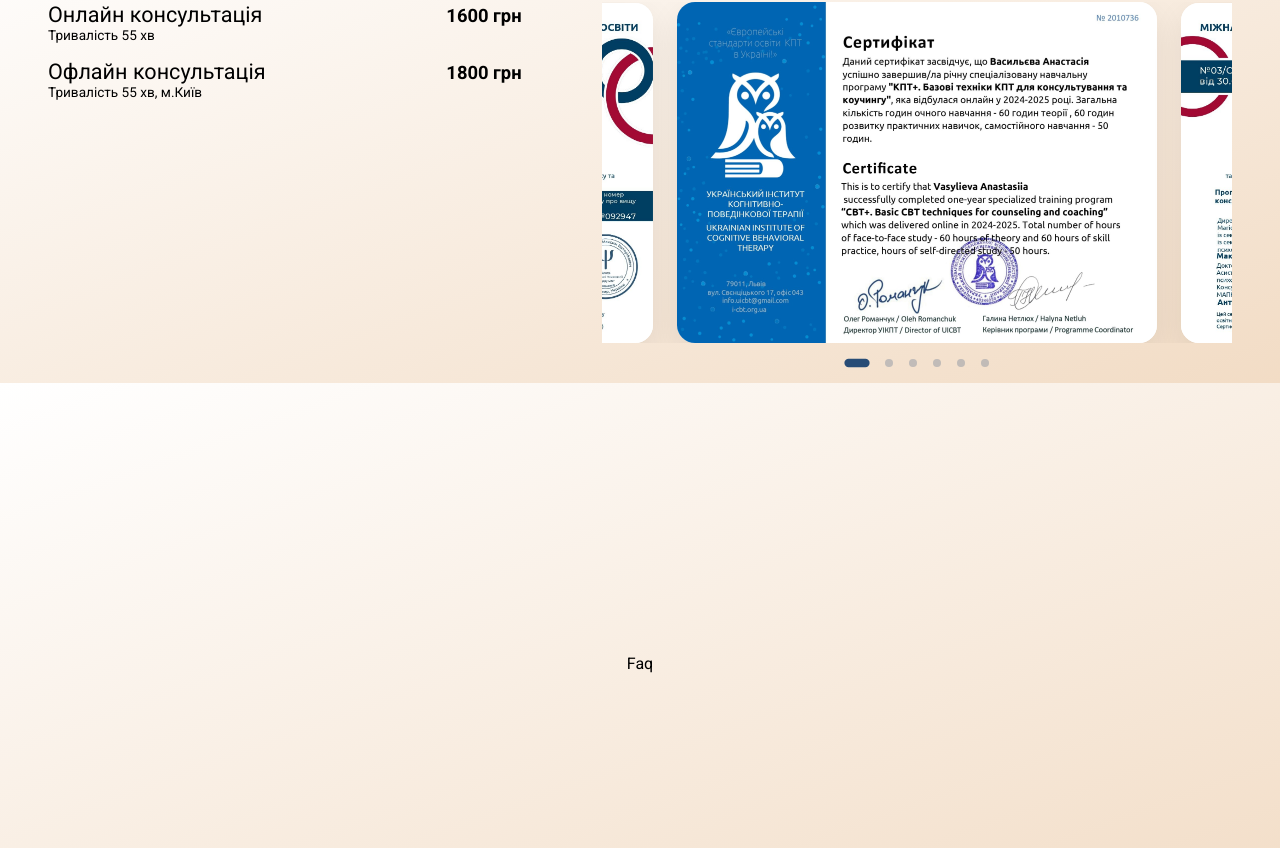
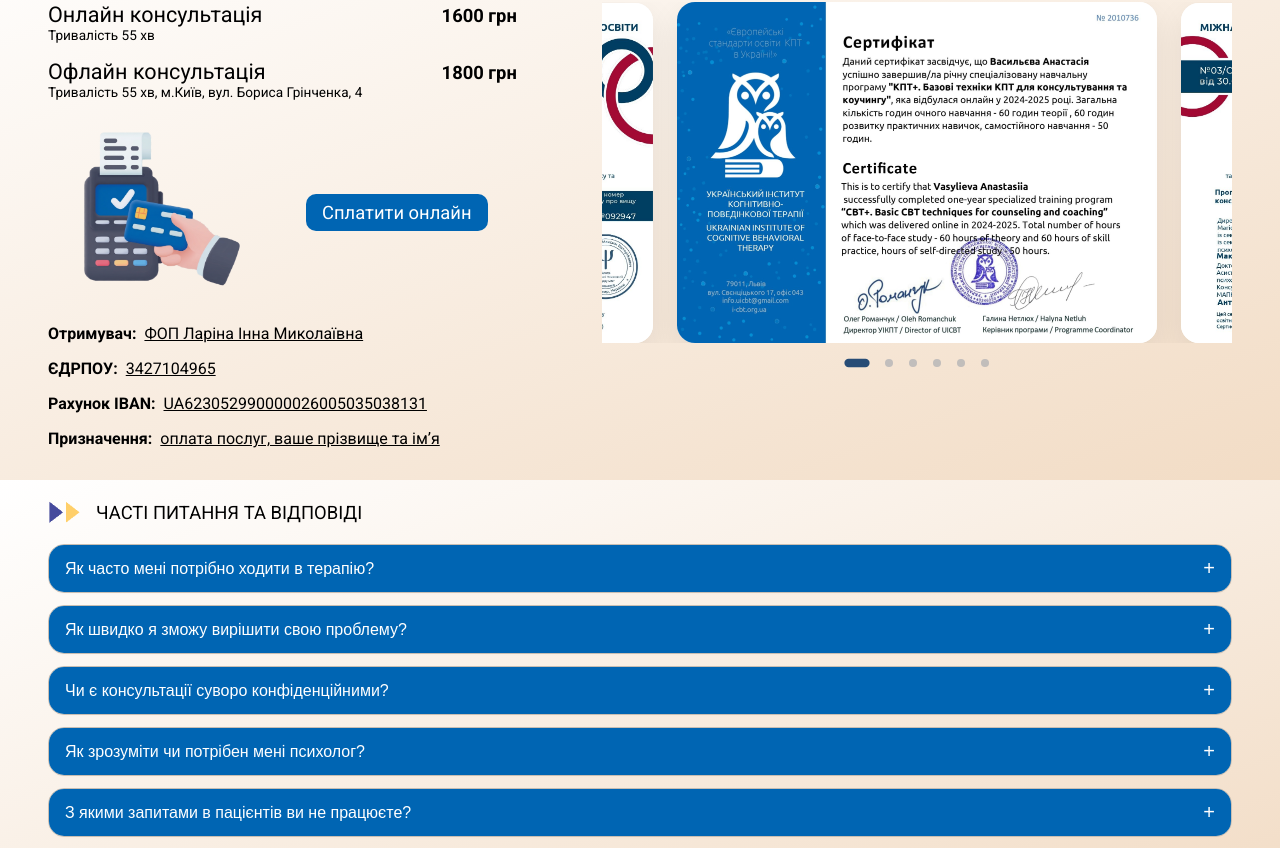
Before and after one commit to innacare/psy, a Next.js app: page / in a window 1280 px wide. Shown: the part 1455-2303 px from the top of the page. Built offline with nearby package versions, Linux system fonts and the light colour scheme.

Commit message:
Add a payment block but still need content for it

```diff
--- a/src/app/components/Conditions/index.tsx
+++ b/src/app/components/Conditions/index.tsx
@@ -3,6 +3,7 @@
 import {useParallaxEmbla} from './useParallaxEmbla';
 import './style.css';
 import './carousel.css';
+import {fopItems} from './utils';
 
 // TODO add dimplomas
 const images = [
@@ -36,10 +37,29 @@
           <div className="price__block">
             <div>
               Офлайн консультація
-              <div>Тривалість 55 хв, м.Київ</div>
+              <div>Тривалість 55 хв, м.Київ, вул. Бориса Грінченка, 4</div>
             </div>
             <span>1800 грн</span>
           </div>
+
+          <div className="price__payment">
+            <img src="/psy/images/payment.png" alt="payment" />
+            <a href="https://next.privat24.ua/payments/form/%7B%22token%22%3A%225de24512-8560-4b2c-944e-eba8a3cc9dc8%22%7D">
+              Сплатити онлайн
+            </a>
+          </div>
+
+          {fopItems.map(({name, text}) => (
+            <div key={name} className="price__payment___item">
+              <b>{name}:</b>
+              <span
+                onClick={() => navigator.clipboard.writeText(text)}
+                title="Натисніть, щоб скопіювати"
+              >
+                {text}
+              </span>
+            </div>
+          ))}
         </div>
         <div className="conditions__certificates">
           <div className="conditions__header">Освіта</div>
--- a/src/app/components/Conditions/style.css
+++ b/src/app/components/Conditions/style.css
@@ -54,6 +54,64 @@
         & > span {
           font-size: 1.15rem;
           font-weight: 600;
+          min-width: 5rem;
+        }
+      }
+
+      .price__payment {
+        margin: 2rem 0;
+        display: flex;
+        align-items: center;
+        justify-content: center;
+        column-gap: 4rem;
+
+        @media (max-width: 376px) {
+          flex-direction: column;
+        }
+
+        img {
+          width: 10rem;
+          height: 10rem;
+        }
+
+        a {
+          background-color: #0065b3;
+          color: #fff;
+          padding: 0.5rem 1rem;
+          cursor: pointer;
+          border: none;
+          font-size: 1.15rem;
+          border-radius: 10px;
+          text-align: center;
+
+          @media (max-width: 376px) {
+            font-size: 1.1rem;
+            width: 100%;
+            margin-top: 1.5rem;
+          }
+
+          &:hover {
+            box-shadow: 0 3px 8px 0 rgba(0, 0, 0, 0.4);
+          }
+        }
+      }
+
+      .price__payment___item {
+        margin: 1rem 0;
+
+        span {
+          margin-left: 0.5rem;
+          cursor: pointer;
+          text-decoration: underline;
+        }
+
+        @media (max-width: 376px) {
+          display: flex;
+          flex-direction: column;
+
+          span {
+            margin-left: 0;
+          }
         }
       }
     }
--- /dev/null
+++ b/src/app/components/Conditions/utils.tsx
@@ -0,0 +1,6 @@
+export const fopItems = [
+    {name: 'Отримувач', text: 'ФОП Ларіна Інна Миколаївна'},
+    {name: 'ЄДРПОУ', text: '3427104965'},
+    {name: 'Рахунок IBAN', text: 'UA623052990000026005035038131'},
+    {name: 'Призначення', text: 'оплата послуг, ваше прізвище та ім’я'},
+];
--- /dev/null
+++ b/src/app/components/Faq/components/Accordion.tsx
@@ -0,0 +1,51 @@
+'use client';
+
+import {useState} from 'react';
+
+import './accordion.css';
+
+type AccordionItem = {
+  title: string;
+  text: string;
+};
+
+interface Props {
+  items: AccordionItem[];
+  accordion?: boolean;
+}
+
+const Accordion = ({items, accordion = true}: Props) => {
+  const [opened, setOpened] = useState<number[]>([]);
+
+  const handleToggle = (index: number) => {
+    if (accordion) {
+      setOpened((prev) => (prev.includes(index) ? [] : [index]));
+      return;
+    }
+
+    setOpened((prev) => (prev.includes(index) ? prev.filter((item) => item !== index) : [...prev, index]));
+  };
+
+  return (
+    <div className="accordion">
+      {items.map(({title, text}, index) => {
+        const isOpen = opened.includes(index);
+
+        return (
+          <div key={title} className={`accordion__item ${isOpen ? 'accordion__item--active' : ''}`}>
+            <button className="accordion__header" onClick={() => handleToggle(index)}>
+              <span>{title}</span>
+              <span className={`accordion__icon ${isOpen ? 'accordion__icon--active' : ''}`}>+</span>
+            </button>
+
+            <div className={`accordion__content ${isOpen ? 'accordion__content--open' : ''}`}>
+              <div className="accordion__body">{text}</div>
+            </div>
+          </div>
+        );
+      })}
+    </div>
+  );
+};
+
+export default Accordion;
--- /dev/null
+++ b/src/app/components/Faq/components/accordion.css
@@ -0,0 +1,58 @@
+.accordion {
+  display: flex;
+  flex-direction: column;
+  row-gap: 0.75rem;
+  margin-top: 1rem;
+}
+
+.accordion__item {
+  border: 1px solid #c8beb3;
+  border-radius: 16px;
+  overflow: hidden;
+  box-shadow: 0 1px 2px -1px #efdcc84d;
+}
+
+.accordion__header {
+  width: 100%;
+  border: none;
+  background: #0065b3;
+  color: #fff;
+  cursor: pointer;
+  display: flex;
+  justify-content: space-between;
+  align-items: center;
+  padding: 0.75rem 1rem;
+  font-size: 1rem;
+  column-gap: 0.75rem;
+}
+
+.accordion__icon {
+  font-size: 1.25rem;
+  transition: transform 0.3s ease;
+}
+
+.accordion__icon--active {
+  transform: rotate(45deg);
+}
+
+.accordion__content {
+  display: grid;
+  grid-template-rows: 0fr;
+  transition: grid-template-rows 0.3s ease;
+}
+
+.accordion__content--open {
+  grid-template-rows: 1fr;
+}
+
+.accordion__body {
+  overflow: hidden;
+  padding: 0 1.5rem;
+  line-height: 2;
+  background: #f8ecdf;
+  font-size: 0.9rem;
+}
+
+.accordion__content--open .accordion__body {
+  padding: 1rem 1.5rem;
+}
--- a/src/app/components/Faq/index.tsx
+++ b/src/app/components/Faq/index.tsx
@@ -1,11 +1,18 @@
+import Accordion from './components/Accordion';
+import {accordionItems} from './utils';
+
 import './style.css';
 
 const Faq = () => {
-  console.log('Faq');
-
   return (
     <>
-        <div id="faq">Faq</div>
+      <div id="faq">
+        <div className="faq__directions">
+          <img src="/psy/images/arrows.png" alt="arrows" />
+          Часті питання та відповіді
+        </div>
+        <Accordion items={accordionItems} />
+      </div>
     </>
   );
 };
--- a/src/app/components/Faq/style.css
+++ b/src/app/components/Faq/style.css
@@ -1,8 +1,21 @@
 #faq {
-  display: flex;
-  justify-content: center;
-  align-items: center;
-  height: 35rem;
   padding: 1rem 3rem;
   background: linear-gradient(340deg, #f2dcc5, #fff) fixed;
 }
+
+.faq__directions {
+  font-size: 1.15rem;
+  text-transform: uppercase;
+  display: flex;
+  align-items: center;
+  gap: 1rem;
+
+  @media (max-width: 376px) {
+    margin-top: 2rem;
+  }
+
+  img {
+    width: 2rem;
+    height: 2rem;
+  }
+}
--- /dev/null
+++ b/src/app/components/Faq/utils.tsx
@@ -0,0 +1,26 @@
+export const accordionItems = [
+  {
+    title: 'Як часто мені потрібно ходити в терапію?',
+    text: 'Частота сесій є індивідуальною, та може становити 1/2/3 рази на тиждень. Найчастішою є частота 2 рази на тиждень. Частота 1 раз на 2 тижні можлива для підтримуючій терапії.',
+  },
+  {
+    title: 'Як швидко я зможу вирішити свою проблему?',
+    text: 'Вирішення кожного запиту та проблеми є суворо індивідуальною та залежить від структури особистості. Зазвичай, після структурованого інтерв’ю я даю зворотній відгук, стосовно вирішення проблематики та лише приблизного часу для вирішення.',
+  },
+  {
+    title: 'Чи є консультації суворо конфіденційними?',
+    text: 'Так, всі консультації як в оффлайн , так і в онлайн форматі є суворо конфіденційними. Це може бути оговорено як в усному, так і в письмовому контракті при необхідності.',
+  },
+  {
+    title: 'Як зрозуміти чи потрібен мені психолог?',
+    text: 'Для того, щоб починати терапію Вам потрібен запит. Інколи його знає пацієнт з самого початку, інколи його формують під час психодіагностики. Запит – це те, що ви хочете отримати, або змінити. Тобто якщо ви хочете, щось змінити, здобути або прибрати зі свого життя, це може бути причиною звернення до психолога-психотерапевта.',
+  },
+  {
+    title: 'З якими запитами в пацієнтів ви не працюєте?',
+    text: 'Я не працюю з людьми молодше 18 років',
+  },
+  {
+    title: 'Які гарантії Ви можете мені дати?',
+    text: 'Я даю Вам гарантії конфіденційності, а також моєї присутності, зацікавленості та повної залученості до терапевтичного процесу під час сесій. Зі свого боку я можу гарантувати відповідальність за створення комфортного терапевтичного простору ( при онлайн терапії ця відповідальність частково на пацієнті), свої інтерпретації, діагностику та зворотній зв’язок під час сесій. За Ваші дії та рішення відповідальність належить Вам.',
+  },
+];
```
Also changed, not shown: public/images/payment.png (added), 1 other file (tests, documents, lock files or other folders).
